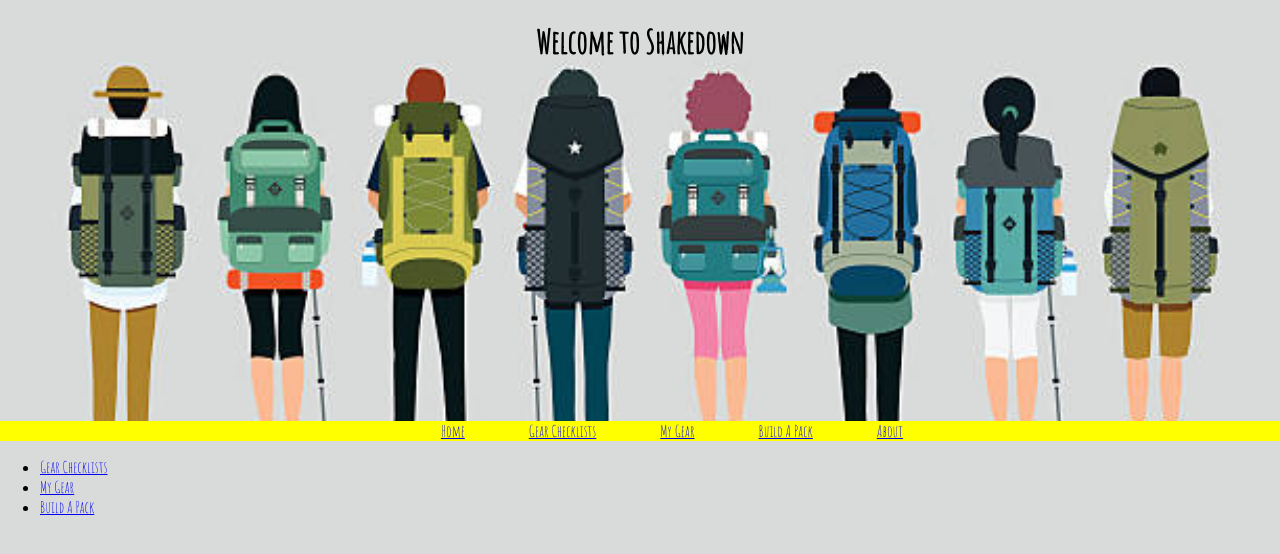
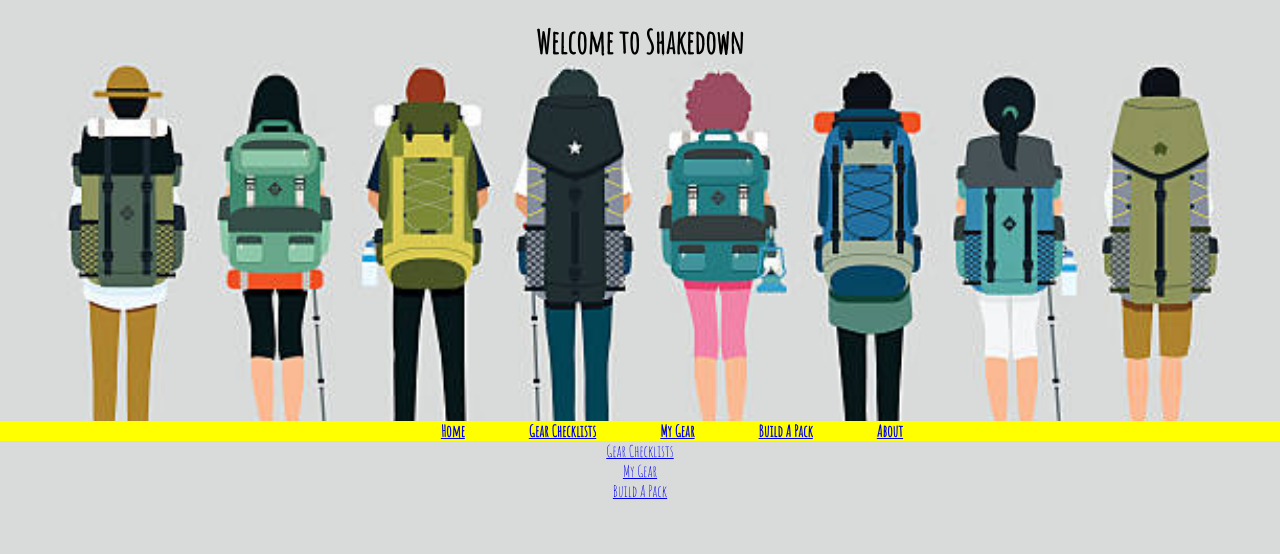
Before and after one commit to badamato/react-shakedown-app, a React (Create React App) app in the folder client/: page / in a window 1280 px wide. Shown: the top 554 px of the page. Built offline with nearby package versions, Linux system fonts and the light colour scheme.

Commit message:
add flexbox to homepage contents

```diff
--- a/client/src/components/Home.js
+++ b/client/src/components/Home.js
@@ -4,18 +4,12 @@
 class Home extends React.Component {
   render() {
     return (
-      <div>
-        <ul>
-          <li>
-            <Link to="/hikes">Gear Checklists</Link>
-          </li>
-          <li>
-            <Link to="/mygear">My Gear</Link>
-          </li>
-          <li>
-            <Link to="/buildapack">Build A Pack </Link>
-          </li>
-        </ul>
+      <div className="Home-Page">
+        <Link to="/hikes" className="home-item">Gear Checklists</Link>
+
+        <Link to="/mygear" className="home-item">My Gear</Link>
+
+        <Link to="/buildapack" className="home-item">Build A Pack </Link>
       </div>
     );
   }
--- a/client/src/css/App.css
+++ b/client/src/css/App.css
@@ -29,6 +29,15 @@
 }
 .nav-item{
   padding-left: 5%;
+  font-weight: 900;
+  font-size: 1rem;
+}
+
+.Home-Page{
+  display:flex;
+  flex-direction: column;
+  justify-content: center;
+  align-items: center;
 }
 /* IPAD */
 @media only screen and (min-width: 768px) {
```
